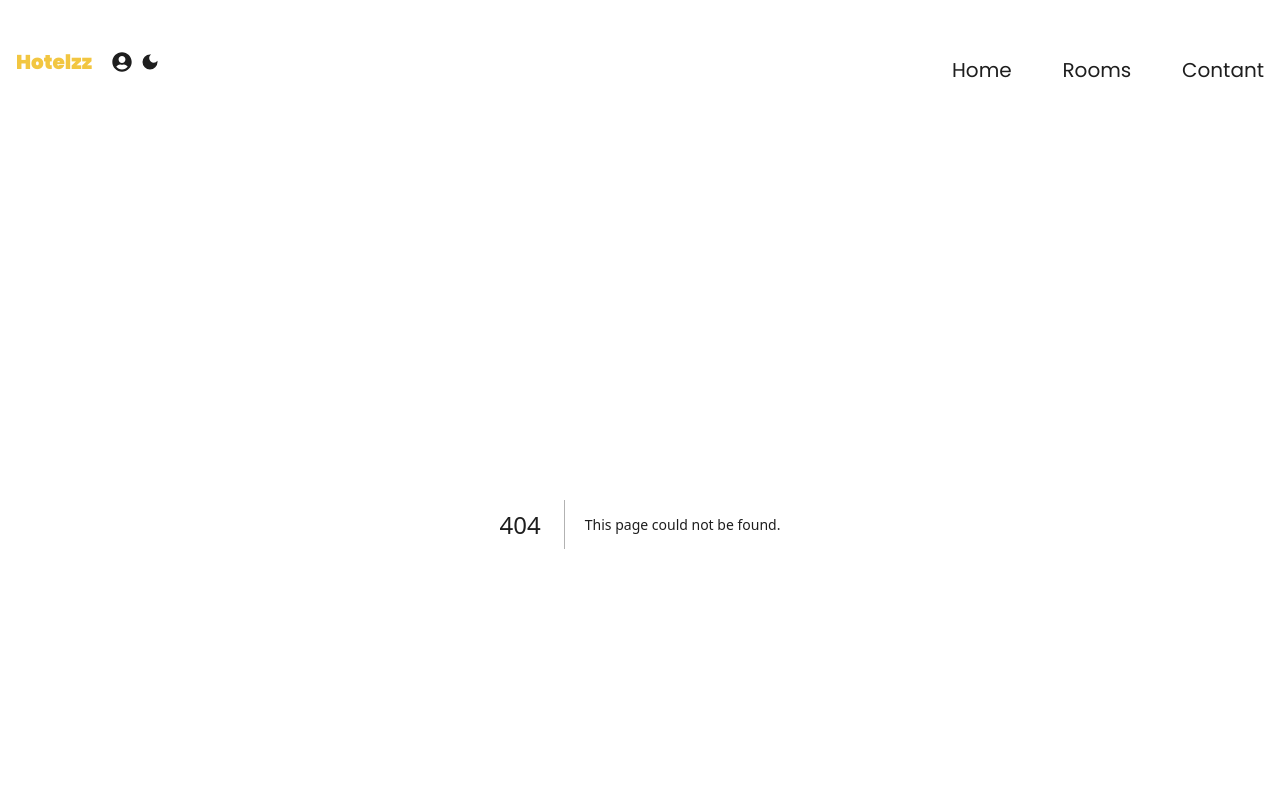
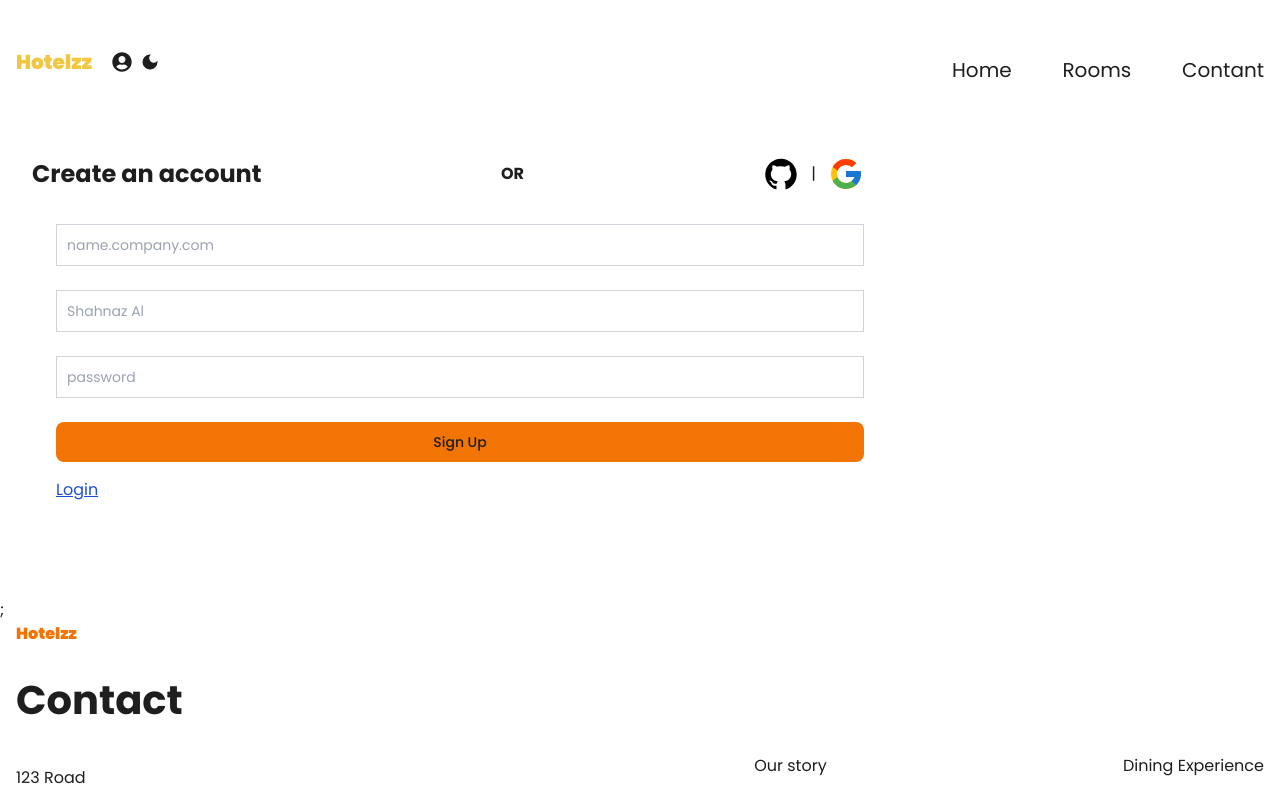
Before and after one commit to shahnazalm/Hotel-management, a Next.js app: page /auth in a window 1280 px wide. Before the commit this address had no page. Shown: the top 797 px of the page. Built offline with nearby package versions, Linux system fonts and the light colour scheme.

Commit message:
add auth pag e

```diff
--- /dev/null
+++ b/src/app/auth/page.tsx
@@ -0,0 +1,88 @@
+"use client";
+
+import { ChangeEvent, FormEvent, useState } from "react";
+import { AiFillGithub } from "react-icons/ai";
+import { FcGoogle } from "react-icons/fc";
+
+const defaultFormData = {
+  email: "",
+  name: "",
+  password: "",
+};
+const Auth = () => {
+  const [formData, setFormData] = useState(defaultFormData);
+  const inputStyles =
+    "border border-gray-300 sm:text-sm text-black rounded:lg block w-full p-2.5 focus:outline-none";
+  const handleInputChange = (event: ChangeEvent<HTMLInputElement>) => {
+    const { name, value } = event.target;
+    setFormData({ ...formData, [name]: value });
+  };
+
+  const handleSubmit = async (event: FormEvent<HTMLFormElement>) => {
+    event.preventDefault();
+
+    try {
+      console.log(formData);
+    } catch (error) {
+      console.log(error);
+    } finally {
+      setFormData(defaultFormData);
+    }
+  };
+  return (
+    <section className="container mx-auto">
+      <div className="p-6 space-y-4 md:space-x-6 sm:p-8 w-80 md:w-[70%] mx:auto">
+        <div className="flex mb-8 flex-raw md:flex-raw items-center justify-between">
+          <h1 className="text-xl font-bold leading-tight tracking-light md:text-2xl">
+            Create an account
+          </h1>
+          <p className=" font-bold">OR</p>
+          <span className="inline-flex items-center">
+            <AiFillGithub className="mr-3 text-4xl cursor-pointer  text-black dark:text-white" />{" "}
+            |
+            <FcGoogle className="ml-3 text-4xl cursor-pointer" />
+          </span>
+        </div>
+        <form className=" space-y-4 md:space-y-6" onSubmit={handleSubmit}>
+          <input
+            type="email"
+            name="email"
+            placeholder="name.company.com"
+            required
+            className={inputStyles}
+            value={formData.email}
+            onChange={handleInputChange}
+          />
+          <input
+            type="text"
+            name="name"
+            placeholder="Shahnaz Al"
+            required
+            className={inputStyles}
+            value={formData.name}
+            onChange={handleInputChange}
+          />
+          <input
+            type="password"
+            name="password"
+            placeholder="password"
+            required
+            minLength={6}
+            className={inputStyles}
+            value={formData.password}
+            onChange={handleInputChange}
+          />
+          <button
+            type="submit"
+            className="w-full bg-tertiary-dark focus:inline-none font-medium rounded-lg text-sm px-5 py-2.5 text-center"
+          >
+            Sign Up
+          </button>
+        </form>
+        <button className="text-blue-700 underline"> Login</button>
+      </div>
+    </section>
+  );
+};
+
+export default Auth;
--- a/src/components/Header.tsx
+++ /dev/null
@@ -1,38 +0,0 @@
-import Link from "next/link";
-import { FaUserCircle } from "react-icons/fa";
-import { MdDarkMode } from "react-icons/md";
-
-const Header = () => {
-  return (
-    <header className="py-10 px-4 container mx-auto text-xl flex flex-wrap md:flex-nowrap items-center justify-betweem">
-      <div className="flex items-center w-full md:2/3">
-        <Link href={"/"} className="font-black text-tertiary-light ">
-          Hotelzz
-        </Link>
-        <ul className="flex item-center ml-5">
-          <li className="flex items-center">
-            <Link href={"/auth"}>
-              <FaUserCircle className="cursor-pointer" />
-            </Link>
-          </li>
-          <li className="ml-2">
-            <MdDarkMode className="cursor_pointer" />
-          </li>
-        </ul>
-      </div>
-
-      <ul className=" flex items-center justify-between w-full md:w-1/3 mt-4">
-        <li className="hover:-translate-y-2 duration-500 transition-all">
-          <Link href={"/"}>Home</Link>
-        </li>
-        <li className="hover:-translate-y-2 duration-500 transition-all">
-          <Link href={"/room"}>Rooms</Link>
-        </li>
-        <li className="hover:-translate-y-2 duration-500 transition-all">
-          <Link href={"/"}>Contant</Link>
-        </li>
-      </ul>
-    </header>
-  );
-};
-export default Header;
```
